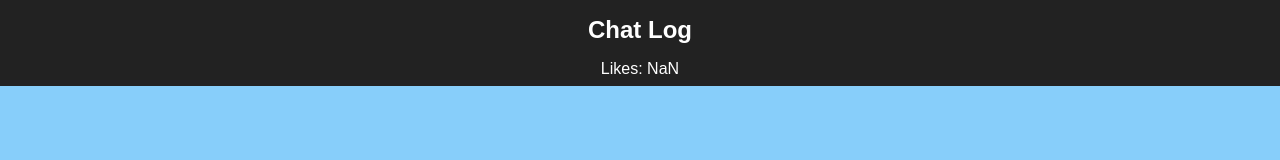
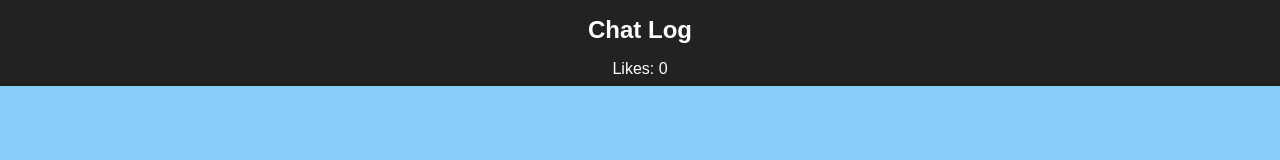
Before and after one commit to AdaGold/react-chatlog, a React (Create React App) app: page / in a window 1280 px wide. Shown: the top 160 px of the page. Built offline with nearby package versions, Linux system fonts and the light colour scheme.

Commit message:
tracks liked messages

```diff
--- a/src/App.js
+++ b/src/App.js
@@ -22,13 +22,18 @@ const App = () => {
         return entry;
       }
     }));
+
+
   }
 
   const calcTotalLikes = (chatData) => {
     return chatData.reduce((total, entry) => {
-      return total + entry.likeCount;
+      if (entry.liked) {
+        total += 1
+      }
+      return total;
     }, 0)
-    console.log(likeCount);
+    // console.log(likeCount);
   };
 
   const totalLikeTally = calcTotalLikes(chatData);
```
